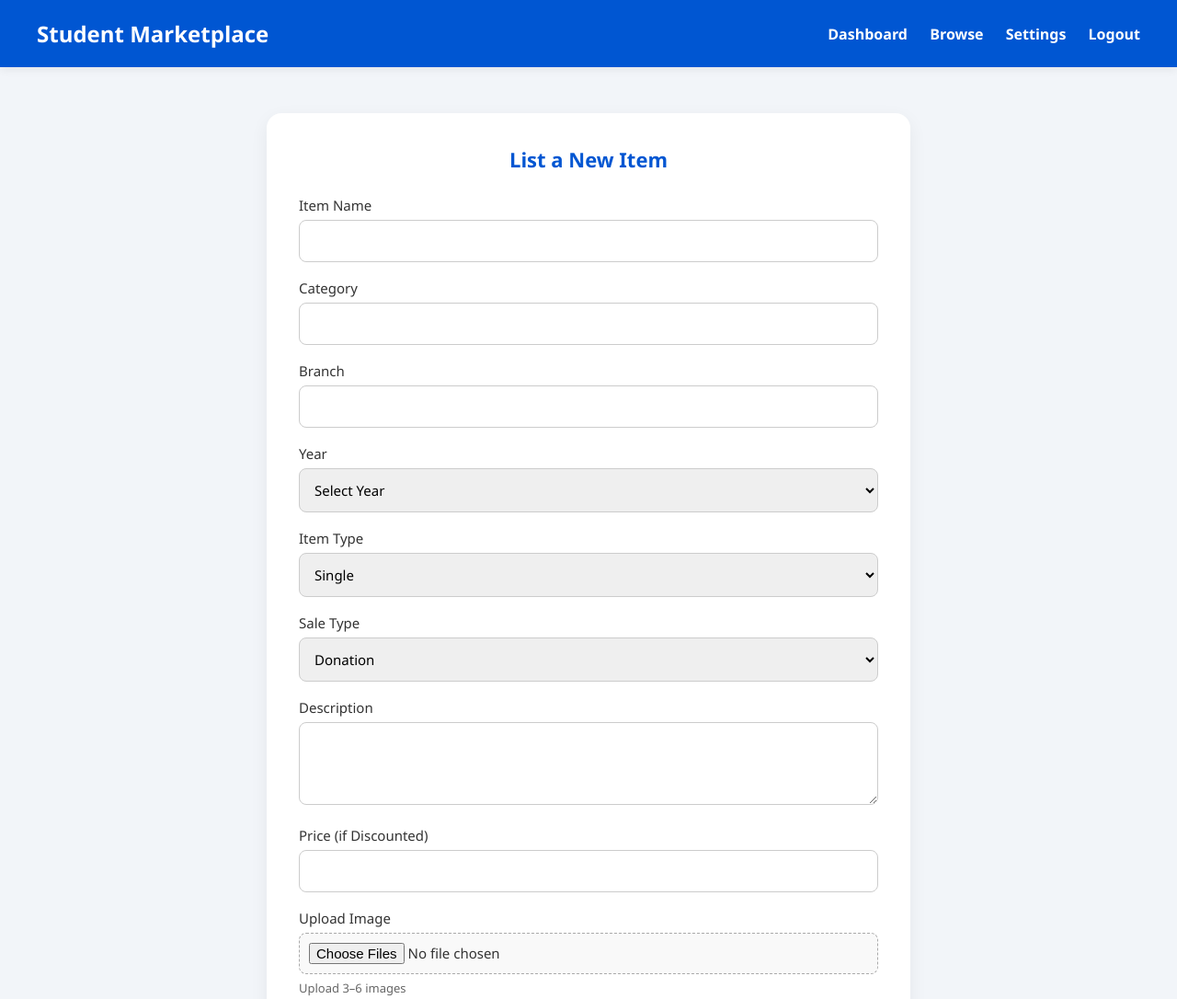
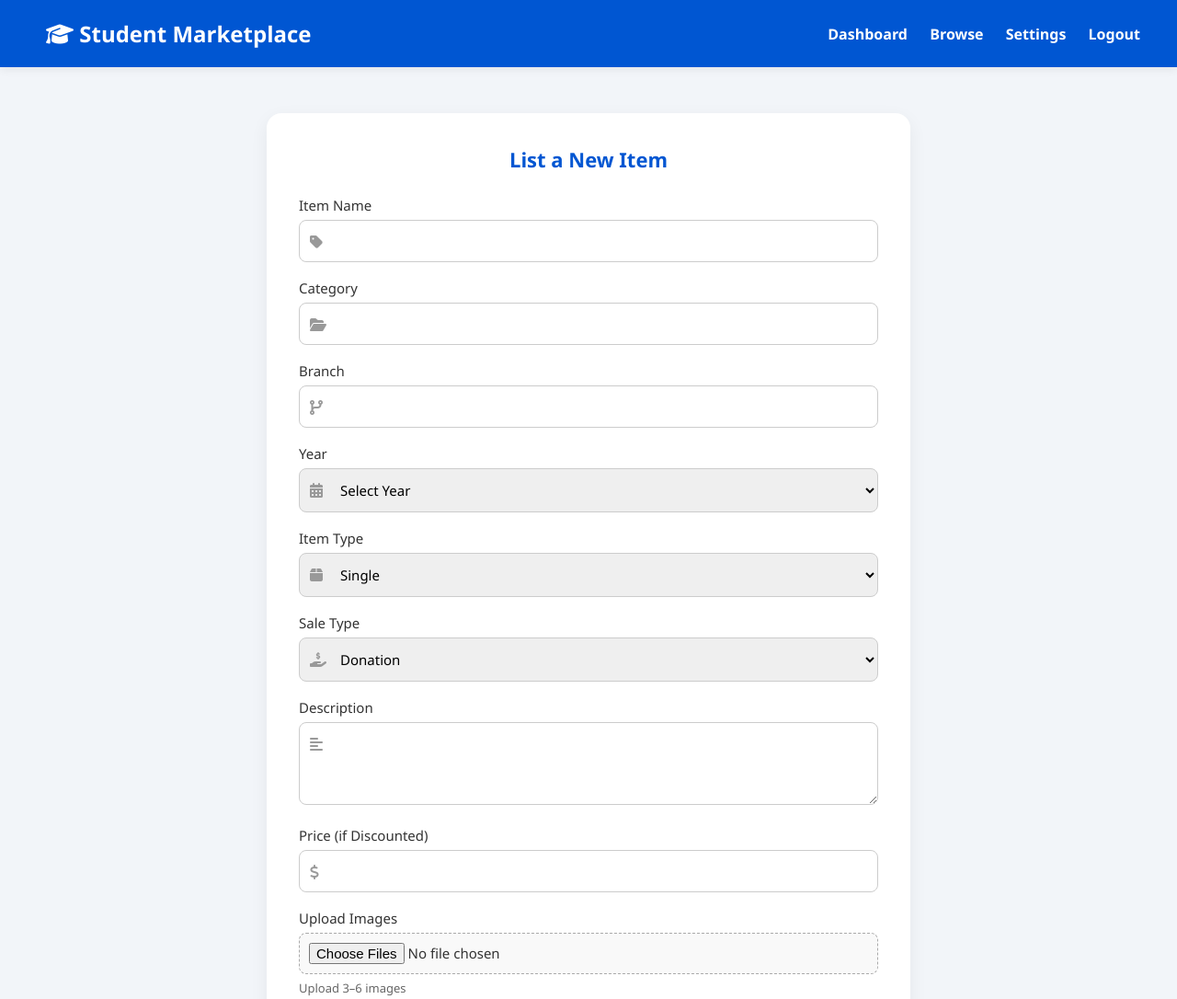
Before and after one commit to Saginalaharikrishna/student_marketplace, a website: page public/list_new_item.html in a window 1280 px wide. Shown: the top 1086 px of the page at 92% size. Drawn offline with Linux system fonts and the light colour scheme.

```diff
--- a/public/list_new_item.html
+++ b/public/list_new_item.html
@@ -4,6 +4,8 @@
   <meta charset="UTF-8" />
   <meta name="viewport" content="width=device-width, initial-scale=1.0" />
   <title>List New Item | Student Marketplace</title>
+  <link rel="stylesheet" href="https://cdnjs.cloudflare.com/ajax/libs/font-awesome/6.4.0/css/all.min.css">
+
   <style>
     * {
       margin: 0;
@@ -29,6 +31,10 @@
 
     header h1 {
       font-size: 24px;
+    }
+
+    header h1 i {
+      margin-left: 10px;
     }
 
     nav a {
@@ -77,6 +83,7 @@
 
     .form-group {
       margin-bottom: 18px;
+      position: relative;
     }
 
     label {
@@ -86,11 +93,18 @@
       color: #333;
     }
 
+    .form-group i {
+      position: absolute;
+      top: 42px;
+      left: 12px;
+        color: #999999;
+    }
+
     input,
     select,
     textarea {
       width: 100%;
-  padding: 12px;
+      padding: 12px 12px 12px 40px; /* extra left space for icon */
       border-radius: 8px;
       border: 1px solid #ccc;
       font-size: 15px;
@@ -147,16 +161,14 @@
       font-size: 14px;
       margin-top: 60px;
     }
-
   </style>
 </head>
 <body>
   <header>
-    <h1>Student Marketplace</h1>
+    <h1><i class="fas fa-graduation-cap"></i> Student Marketplace</h1>
     <nav>
       <a href="dashboard.html">Dashboard</a>
       <a href="browse.html">Browse</a>
-
       <a href="settings.html">Settings</a>
       <a href="index.html">Logout</a>
     </nav>
@@ -165,23 +177,28 @@
   <div class="form-container">
     <h2>List a New Item</h2>
     <form id="itemForm" enctype="multipart/form-data">
+
       <div class="form-group">
         <label for="itemName">Item Name</label>
+        <i class="fas fa-tag"></i>
         <input type="text" id="itemName" name="itemName" required />
       </div>
 
       <div class="form-group">
         <label for="category">Category</label>
+        <i class="fas fa-folder-open"></i>
         <input type="text" id="category" name="category" required />
       </div>
 
       <div class="form-group">
         <label for="branch">Branch</label>
+        <i class="fas fa-code-branch"></i>
         <input type="text" id="branch" name="branch" required />
       </div>
 
       <div class="form-group">
         <label for="year">Year</label>
+        <i class="fas fa-calendar-alt"></i>
         <select id="year" name="year" required>
           <option value="">Select Year</option>
           <option value="1">1st Year</option>
@@ -193,6 +210,7 @@
 
       <div class="form-group">
         <label for="type">Item Type</label>
+        <i class="fas fa-box"></i>
         <select id="type" name="type" required>
           <option value="Single">Single</option>
           <option value="Combo">Combo</option>
@@ -201,6 +219,7 @@
 
       <div class="form-group">
         <label for="mode">Sale Type</label>
+        <i class="fas fa-hand-holding-usd"></i>
         <select id="mode" name="mode" required>
           <option value="Donation">Donation</option>
           <option value="Discounted">Discounted Sale</option>
@@ -209,19 +228,20 @@
 
       <div class="form-group">
         <label for="description">Description</label>
+        <i class="fas fa-align-left"></i>
         <textarea id="description" name="description" required></textarea>
       </div>
 
       <div class="form-group">
         <label for="price">Price (if Discounted)</label>
+        <i class="fas fa-dollar-sign"></i>
         <input type="number" id="price" name="price" min="0" />
       </div>
 
       <div class="form-group">
-        <label for="image">Upload Image</label>
+        <label for="images">Upload Images</label>
         <input type="file" id="images" name="images" accept="image/*" multiple required />
         <small>Upload 3–6 images</small>
-
       </div>
 
       <button type="submit" class="submit-btn">Submit Listing</button>
@@ -231,11 +251,8 @@
   <footer>
     © 2025 Student Marketplace. List your items and help others.
   </footer>
-</body>
 
   <script>
-
-
     document.querySelector("form").addEventListener("submit", async function (e) {
       e.preventDefault();
 
@@ -273,14 +290,6 @@
         alert("Server error while listing item.");
       }
     });
-
-
-
-
-
-
-
-
   </script>
-
+</body>
 </html>
```
Also changed, not shown: app.js (+6 -12 lines), index.html (renamed from public/index.html, +17 -7 lines), public/browse.html (+7 -1 lines), public/dashboard.html (+6 -1 lines), public/item_request.html (+10 -3 lines), public/login.html (+26 -6 lines), public/my-listings.html (+6 -1 lines), public/my_items_requested.html (+9 -5 lines), public/requested_by_me.html (+5 -1 lines), public/settings.html (+4 -2 lines), uploads/items/1751565923169-casio1.jpeg (added), uploads/items/1751565923178-casio2.jpeg (added), uploads/items/1751565923180-casio3.webp (added), uploads/items/1751566114631-download1.jpeg (added), 2 more files. Lines whose indentation alone changed are shown as unchanged.
